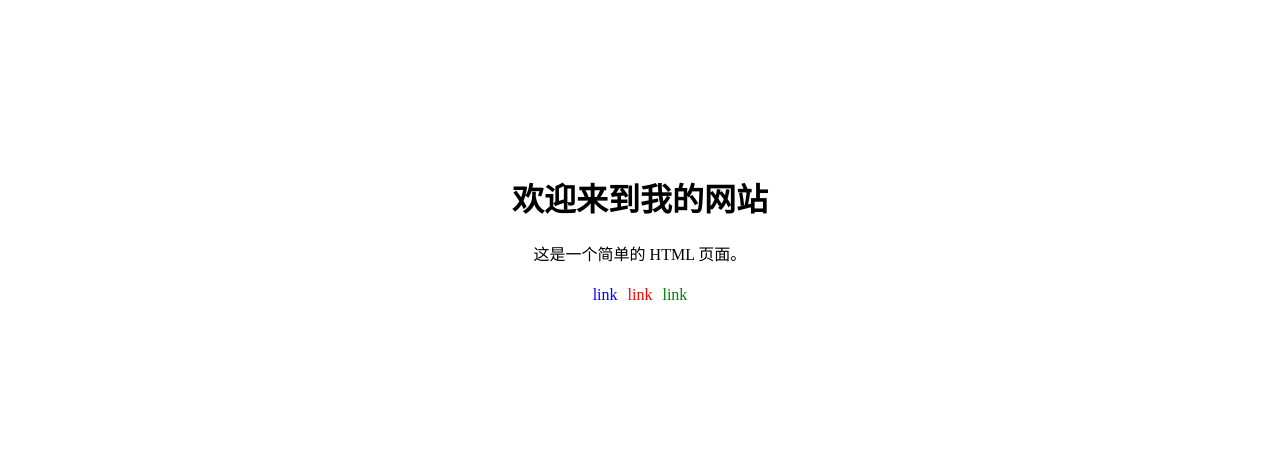
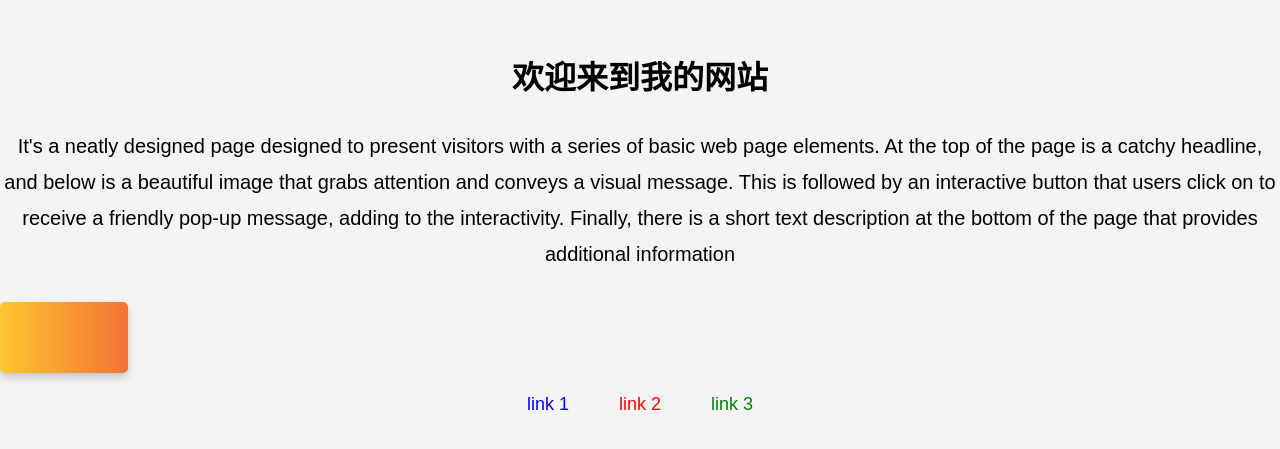
Before and after one commit to cnGRT/work, a plain HTML site: page index.html in a window 1280 px wide. Shown: the part 169-618 px from the top of the page. Drawn offline with Linux system fonts and the light colour scheme.

Commit message:
Update index.html

```diff
--- a/index.html
+++ b/index.html
@@ -13,11 +13,14 @@
             height: 100vh;
             margin: 0;
             flex-direction: column;
+            background-color: #f4f4f4;
+            font-family: 'Arial', sans-serif;
         }
 
         /* 设置 h1 和 p 居中 */
         h1, p {
             text-align: center;
+            margin: 20px 0;
         }
 
         /* 设置链接的颜色 */
@@ -25,18 +28,30 @@
             color: blue;
             text-decoration: none;
             margin: 5px;
+            padding: 10px 20px;
+            border-radius: 5px;
+            transition: transform 0.3s ease-in-out;
+            font-size: 18px;
         }
 
         .link-red {
             color: red;
             text-decoration: none;
             margin: 5px;
+            padding: 10px 20px;
+            border-radius: 5px;
+            transition: transform 0.3s ease-in-out;
+            font-size: 18px;
         }
 
         .link-green {
             color: green;
             text-decoration: none;
             margin: 5px;
+            padding: 10px 20px;
+            border-radius: 5px;
+            transition: transform 0.3s ease-in-out;
+            font-size: 18px;
         }
 
         /* 设置链接的悬停效果 */
@@ -44,22 +59,41 @@
         .link-red:hover,
         .link-green:hover {
             text-decoration: underline;
+            transform: scale(1.1);
+            box-shadow: 0 4px 8px rgba(0,0,0,0.2);
+        }
+
+        /* 图片样式 */
+        img {
+            max-width: 10%;
+            height: auto;
+            margin-bottom: 2px;
+            box-shadow: 0 4px 8px rgba(0,0,0,0.2);
+            border-radius: 5px;
+        }
+
+        /* 文本样式 */
+        p {
+            font-size: 20px; /* 增大字体大小 */
+            line-height: 1.8; /* 增加行间距 */
+            margin: 30px 0; /* 增加上下边距 */
         }
     </style>
 </head>
 <body>
     <div>
         <h1>欢迎来到我的网站</h1>
-        <p>这是一个简单的 HTML 页面。</p>
+        <p>It's a neatly designed page designed to present visitors with a series of basic web page elements. At the top of the page is a catchy headline, and below is a beautiful image that grabs attention and conveys a visual message. This is followed by an interactive button that users click on to receive a friendly pop-up message, adding to the interactivity. Finally, there is a short text description at the bottom of the page that provides additional information</p>
+        <img src="https://github.com/cnGRT/work/blob/main/Citrus%20Peel.jpg?raw=true" alt="您的图片">
         <div style="display: flex; justify-content: center;">
             <!-- 第一个链接 -->
-            <a class="link-blue" href="https://cngrt.github.io/work/2">link</a>
+            <a class="link-blue" href="https://cngrt.github.io/work/2">link 1</a>
 
             <!-- 第二个链接 -->
-            <a class="link-red" href="https://cngrt.github.io/work/pie">link</a>
+            <a class="link-red" href="https://cngrt.github.io/work/pie">link 2</a>
 
             <!-- 第三个链接 -->
-            <a class="link-green" href="https://cngrt.github.io/work/盒子">link</a>
+            <a class="link-green" href="https://cngrt.github.io/work/盒子">link 3</a>
         </div>
     </div>
 </body>
```
